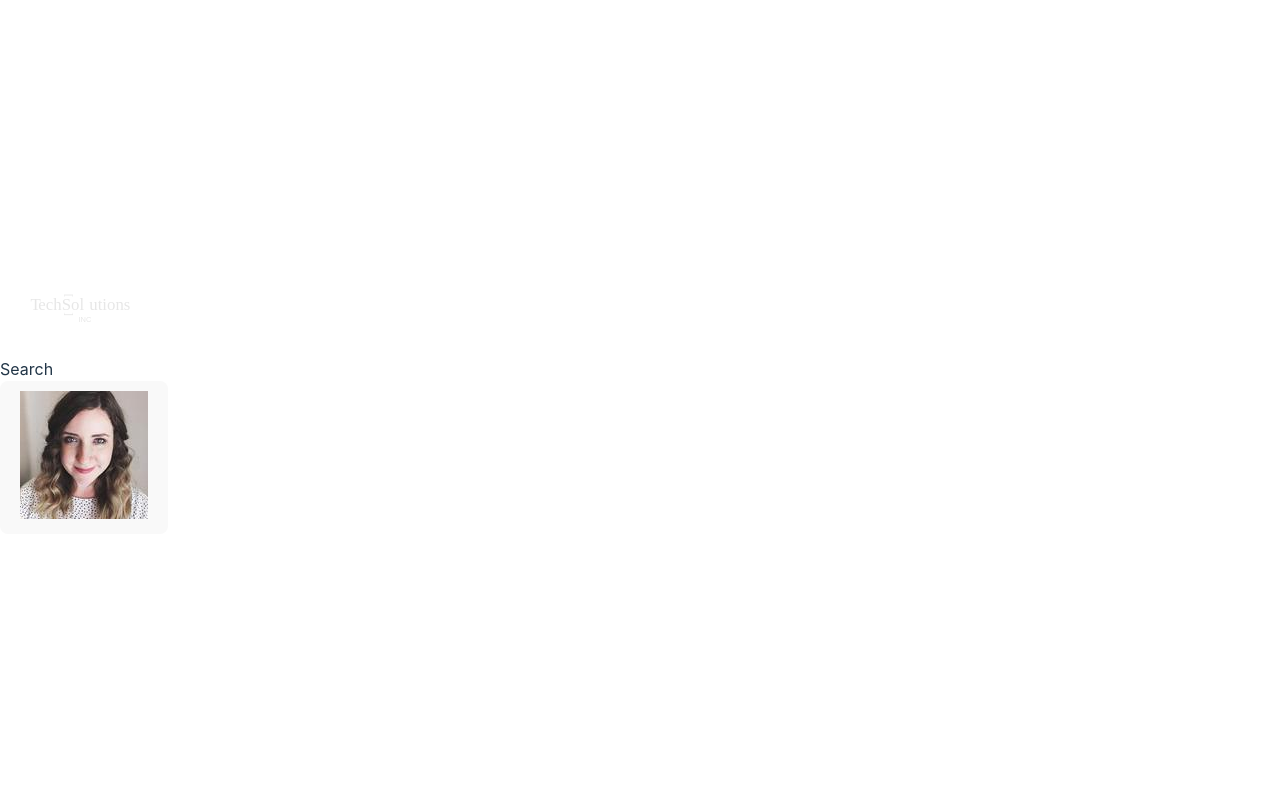
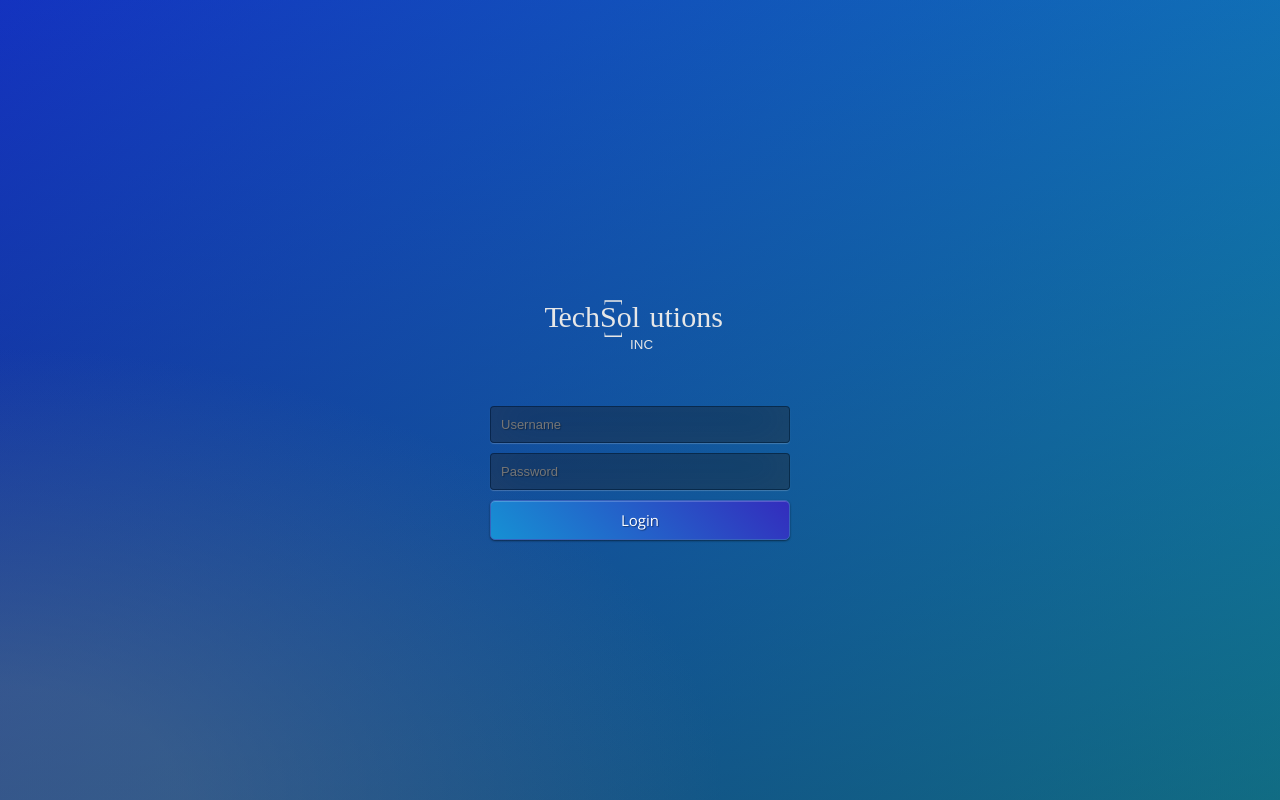
Before and after one commit to tomorrowdevs-projects/tech-jobs-fair-challenge, a React (Create React App) app in the folder frontend/: page /login in a window 1280 px wide. Before the commit this address had no page. Built offline with nearby package versions, Linux system fonts and the light colour scheme.

Commit message:
Upgrade Login File

```diff
--- a/frontend/package.json
+++ b/frontend/package.json
@@ -9,6 +9,7 @@
     "@testing-library/jest-dom": "^5.17.0",
     "@testing-library/react": "^13.4.0",
     "@testing-library/user-event": "^13.5.0",
+    "axios": "^1.6.8",
     "flowbite": "^2.3.0",
     "localforage": "^1.10.0",
     "match-sorter": "^6.3.4",
--- a/frontend/src/App.jsx
+++ b/frontend/src/components/Home/App.jsx
@@ -1,7 +1,7 @@
 import { BrowserRouter, Route, Routes } from "react-router-dom"
-import Navbar from "./components/Navbar/Navbar"
-import ContactsPage from "./components/contactsPage/ContactsPage"
-import UserProfile from "./components/UserProfile/UserProfile"
+import Navbar from "../Navbar/Navbar"
+import ContactsPage from "../contactsPage/ContactsPage"
+import UserProfile from "../UserProfile/UserProfile"
 
 function App() {
     return (
--- a/frontend/src/components/login/login.jsx
+++ b/frontend/src/components/login/login.jsx
@@ -1,8 +1,12 @@
 import React, { useState } from "react";
 import "./login.css";
 import axios from "axios";
+import App from "../Home/App";
+import ReactDOM from "react-dom/client"
 
-const Login = () => {
+
+
+const Login = (props) => {
   const [username, setUsername] = useState("");
   const [password, setPassword] = useState("");
   const [error, setError] = useState(null);
@@ -21,10 +25,19 @@ const Login = () => {
         user
       );
 
-      const data = response.data;
-      console.log("Response data:", data);
+      let data = response.data;
+      console.log(data);
+
 
       // Salva il token utente nel localStorage o in un cookie per l'autenticazione
+      // window.location.href = "../Home/App.jsx"
+
+      const root = ReactDOM.createRoot(document.getElementById("root"))
+      root.render(
+          <React.StrictMode>
+              <App />
+          </React.StrictMode>
+      )
 
       // Resetta lo stato degli input
       setUsername("");
@@ -35,11 +48,11 @@ const Login = () => {
       setError("Credenziali non valide.");
     }
   };
-
+console.log(window.location.href);
   return (
     <div className="login">
 
-      <img src="../public/favicon.ico" alt="" className="h-[150px] w-[300px]" />
+      <img src="logo_techsolutions_light.svg" alt="" className="h-[150px] w-[500px]" />
 
       <form onSubmit={handleSubmit}>
         <input
--- a/frontend/src/index.js
+++ b/frontend/src/index.js
@@ -1,13 +1,13 @@
 import React from "react"
 import ReactDOM from "react-dom/client"
-import App from "./App"
 import "./index.css"
 import reportWebVitals from "./reportWebVitals"
+import Login from "./components/login/login"
 
 const root = ReactDOM.createRoot(document.getElementById("root"))
 root.render(
     <React.StrictMode>
-        <App />
+        <Login />
     </React.StrictMode>
 )
 
```
Also changed, not shown: frontend/src/components/Home/App.scss (renamed from frontend/src/App.scss), 2 other files (tests, documents, lock files or other folders).
